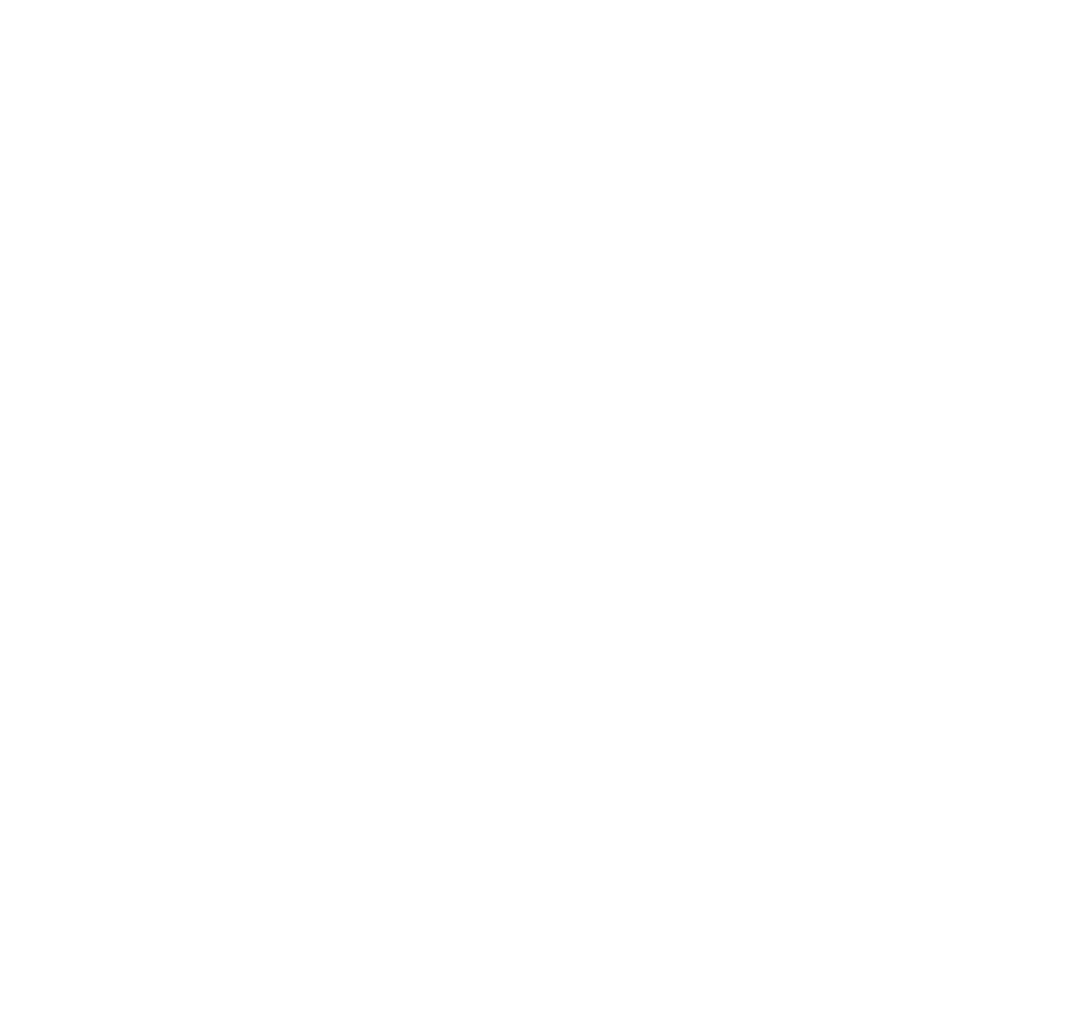
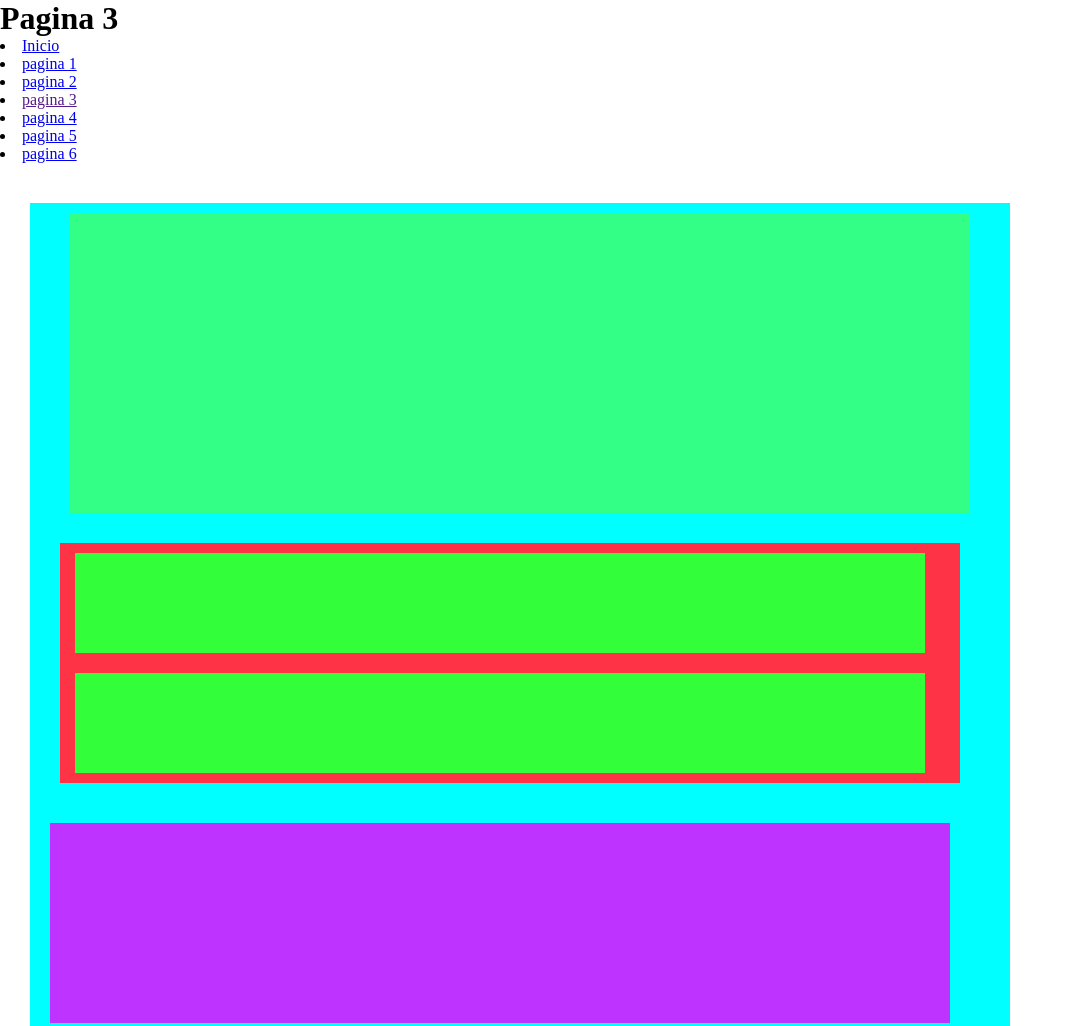
Before and after one commit to edwarz200/Proyecto2, a plain HTML site: page pages/pagina3.html in a window 1280 px wide. Shown: the top 1026 px of the page, without its empty margins (0-1073 px from the left). Before the commit the page ends 800 px from the top, so only its background shows below. Drawn offline with Linux system fonts and the light colour scheme.

Commit message:
Segunda subida

```diff
--- a/Styles/main.css
+++ b/Styles/main.css
@@ -2,7 +2,7 @@
 	margin: 0;
 	padding: 0;
 }
-.containerp1,.containerp2, .containerp3, .containerp4, .containerp5{
+.containerp1,.containerp2,.containerp3,.containerp4,.containerp5{
 		background-color: cyan;
 		display: table;
 }
@@ -12,7 +12,7 @@
 	width: 970px;
 }
 
-.containerp1>nav, article, section{
+.containerp3>nav,.containerp3>article,.containerp3>section,.containerp1>nav,.containerp1>article,.containerp1>section{
 	width: 900px;
 }
 
@@ -44,7 +44,7 @@
 	width: 895px;
 }
 
- .containerp2>article,nav,pre{
+ .containerp2>article,.containerp2>nav,.containerp2>pre{
 	width: 835px;
 	background-color: #FFCB32;
 }
@@ -69,12 +69,16 @@
 	margin-left: 25px;
 	height: 250px;
 }
+.containerp2>article>dl,.containerp2>nav>article,.containerp3>article>pre{
+	width: 800px;
+	background-color: #32FF39;
+}
+.containerp2>article>dl,.containerp3>article>pre{
+	height: 100px;
+	margin-right: 15px;
+}
 .containerp2>article>dl{
-	height: 100px;
-	width: 800px;
-	margin-right: 15px;
 	margin-left: 20px;
-	background-color: #32FF39;
 	display: table;
 }
 .containerp2>article>.dl1{
@@ -85,3 +89,55 @@
 .containerp2>article>.dl2{
 	margin-bottom: 10px;
 }
+.containerp2>nav>article{
+	margin: 30px 25px 20px 10px;
+	height: 300px;
+
+}
+
+.containerp3{
+	margin: 40px 30px;
+	height: 980px;
+	width: 830px;
+}
+
+.containerp3>nav{
+	margin: 10px 40px 30px 40px;
+	height: 300px;
+	background-color: #33FF86;
+}
+
+.containerp3>article{
+	margin-right: 50px;
+	margin-bottom: 40px;
+	margin-left: 30px;
+	height: 240px;
+	background-color: #FF3346;
+	display: table;
+}
+
+.containerp3>section{
+	margin-right: 60px;
+	margin-bottom: 10px;
+	margin-left: 20px;
+	height: 200px;
+	background-color: #BE33FF;
+}
+
+.containerp3>article>pre{
+	margin-left: 15px;
+	width: 850px;
+}
+
+.containerp3>article>#pre1{
+	margin-bottom: 20px;
+	margin-top: 10px;
+}
+
+.containerp3>article>#pre2{
+	margin-bottom: 10px;
+}
+
+.containerp3>section>dl{
+
+}
--- a/pages/pagina3.html
+++ b/pages/pagina3.html
@@ -0,0 +1,40 @@
+<!DOCTYPE html>
+<html>
+<head>
+<link rel="stylesheet"  href="../Styles/main.css">
+	<title>Pagina 3</title>
+</head>
+<body>
+	<h1>Pagina 3</h1>
+			<li><a href="../index.html">Inicio</a></li>
+			<li><a href="pagina1.html">pagina 1</a></li>
+			<li><a href="pagina2.html">pagina 2</a></li>
+			<li><a href="">pagina 3</a></li>
+			<li><a href="pagina4.html">pagina 4</a></li>
+			<li><a href="pagina5.html">pagina 5</a></li>
+			<li><a href="pagina6.html">pagina 6</a></li>
+
+	<div class="containerp3">
+		<nav>
+
+		</nav>
+		<article>
+			<pre id="pre1">
+
+			</pre>
+			<pre id="pre2">
+
+			</pre>
+		</article>
+		<section>
+			<dl>
+				<section>
+					<nav>
+
+					</nav>
+				</section>
+			</dl>
+		</section>
+	</div>
+</body>
+</html>
```
Also changed, not shown: pages/pagina2.html (+1 -1 lines), 1 other file.
